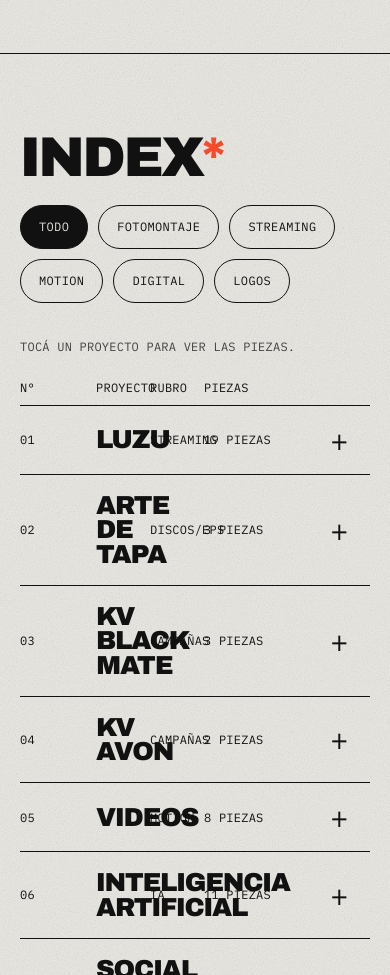
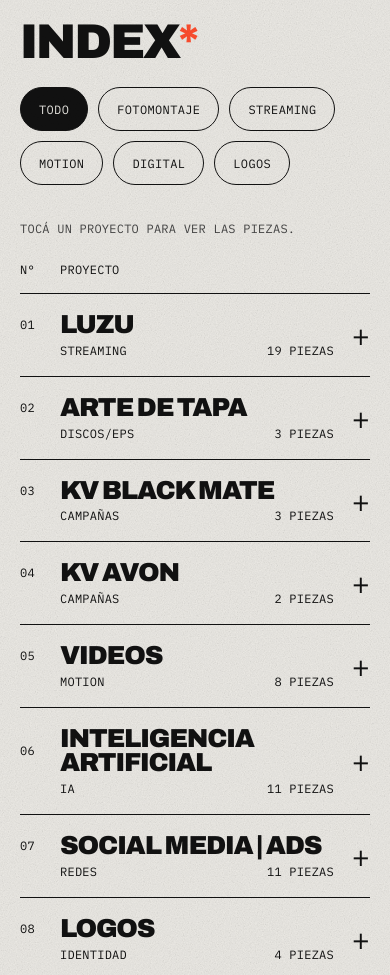
Before and after one commit to blinkdgrafico-coder/blinkdgrafico-coder.github.io, a plain HTML site: page index.html in a window 390 px wide. Shown: the part 5159-6134 px from the top of the page. Drawn offline with Linux system fonts and the light colour scheme.

Commit message:
Hacer responsive las secciones Motion e Index en mobile
Co-Authored-By: Claude Opus 5.5 <noreply@anthropic.com>
Claude-Session: https://claude.ai/code/session_018S39AXdbkyqRb7GfYYxiiB

```diff
--- a/index.html
+++ b/index.html
@@ -33,6 +33,22 @@ a:hover{color:#111111}
 .tag{cursor:pointer;border:1.5px solid #111111;border-radius:999px;padding:10px 18px;min-height:44px;box-sizing:border-box;font-family:'IBM Plex Mono',monospace;font-size:12px;text-transform:uppercase;letter-spacing:0.03em}
 .hscroll{display:flex;gap:16px;overflow-x:auto;scrollbar-width:thin}
 @media (prefers-reduced-motion: reduce){.mq,.mq-slow,.live{animation:none}}
+@media (max-width: 700px){
+#motion h2,#trabajo h2{font-size:12.5vw!important}
+.ix{grid-template-columns:28px minmax(0,1fr) auto 24px!important;column-gap:12px!important;row-gap:6px!important}
+.ix>:nth-child(1){grid-column:1;grid-row:1}
+.ix>:nth-child(2){grid-column:2/4;grid-row:1}
+.ix>:nth-child(3){grid-column:2;grid-row:2}
+.ix>:nth-child(4){grid-column:3;grid-row:2;text-align:right}
+.ix>:nth-child(5){grid-column:4;grid-row:1/3;text-align:right}
+.ix-head>:nth-child(3),.ix-head>:nth-child(4){display:none}
+.ix .disp{overflow-wrap:anywhere}
+.gal{height:300px!important}
+.mscroll{height:auto!important;align-items:flex-start}
+.mscroll>div{height:auto!important;width:84vw}
+.mscroll>div:has(video[style*="720 / 1280"]){width:62vw}
+.mscroll video{flex:none!important;width:100%;height:auto}
+}
 </style>
 </head>
 <body>
@@ -183,7 +199,7 @@ a:hover{color:#111111}
 <h2 class="disp" style="margin: 0; font-size: clamp(56px, 9vw, 150px)">Motion<span style="color: #FF4D2E">*</span></h2>
 <p class="mono" style="margin: 0; max-width: 340px; line-height: 1.6">Reels, animaciones y videos para marcas. Deslizá → y dale play.</p>
 </div>
-<div class="hscroll" style="padding: 0 clamp(20px, 4vw, 56px) 12px; height: 560px">
+<div class="hscroll mscroll" style="padding: 0 clamp(20px, 4vw, 56px) 12px; height: 560px">
 <div style="flex: none; height: 100%; display: flex; flex-direction: column; gap: 10px">
 <video src="assets/video00.mp4" poster="assets/video00p.jpg" controls muted loop playsinline preload="none" aria-label="Video 1" style="flex: 1; min-height: 0; aspect-ratio: 1280 / 720; background: #111111; display: block"></video>
 <span class="mono">Video 1</span>
@@ -232,11 +248,11 @@ a:hover{color:#111111}
 </div>
 </div>
 <p class="mono" style="margin: 0 0 16px; color: #444444">Tocá un proyecto para ver las piezas.</p>
-<div class="mono" style="display: grid; grid-template-columns: 60px minmax(0, 1fr) minmax(0, 1fr) 110px 40px; gap: 16px; padding: 10px 0; border-bottom: 1.5px solid #111111">
+<div class="mono ix ix-head" style="display: grid; grid-template-columns: 60px minmax(0, 1fr) minmax(0, 1fr) 110px 40px; gap: 16px; padding: 10px 0; border-bottom: 1.5px solid #111111">
 <span>N°</span><span>Proyecto</span><span>Rubro</span><span>Piezas</span><span></span>
 </div>
 <div class="proj" data-g="streaming" style="border-bottom: 1px solid #111111">
-<button type="button" class="row" aria-expanded="false" aria-controls="g-luzu" style="display: grid; grid-template-columns: 60px minmax(0, 1fr) minmax(0, 1fr) 110px 40px; gap: 16px; align-items: center; width: 100%; padding: 18px 0; background: transparent; border: 0; text-align: left; cursor: pointer; color: inherit; font: inherit">
+<button type="button" class="row ix" aria-expanded="false" aria-controls="g-luzu" style="display: grid; grid-template-columns: 60px minmax(0, 1fr) minmax(0, 1fr) 110px 40px; gap: 16px; align-items: center; width: 100%; padding: 18px 0; background: transparent; border: 0; text-align: left; cursor: pointer; color: inherit; font: inherit">
 <span class="mono">01</span>
 <span class="disp" style="font-size: clamp(26px, 3.4vw, 50px); line-height: 0.95">Luzu</span>
 <span class="mono">Streaming</span>
@@ -266,7 +282,7 @@ a:hover{color:#111111}
 </div>
 </div>
 <div class="proj" data-g="fotomontaje" style="border-bottom: 1px solid #111111">
-<button type="button" class="row" aria-expanded="false" aria-controls="g-tapa" style="display: grid; grid-template-columns: 60px minmax(0, 1fr) minmax(0, 1fr) 110px 40px; gap: 16px; align-items: center; width: 100%; padding: 18px 0; background: transparent; border: 0; text-align: left; cursor: pointer; color: inherit; font: inherit">
+<button type="button" class="row ix" aria-expanded="false" aria-controls="g-tapa" style="display: grid; grid-template-columns: 60px minmax(0, 1fr) minmax(0, 1fr) 110px 40px; gap: 16px; align-items: center; width: 100%; padding: 18px 0; background: transparent; border: 0; text-align: left; cursor: pointer; color: inherit; font: inherit">
 <span class="mono">02</span>
 <span class="disp" style="font-size: clamp(26px, 3.4vw, 50px); line-height: 0.95">Arte de tapa</span>
 <span class="mono">Discos/EPs</span>
@@ -280,7 +296,7 @@ a:hover{color:#111111}
 </div>
 </div>
 <div class="proj" data-g="fotomontaje" style="border-bottom: 1px solid #111111">
-<button type="button" class="row" aria-expanded="false" aria-controls="g-blackmate" style="display: grid; grid-template-columns: 60px minmax(0, 1fr) minmax(0, 1fr) 110px 40px; gap: 16px; align-items: center; width: 100%; padding: 18px 0; background: transparent; border: 0; text-align: left; cursor: pointer; color: inherit; font: inherit">
+<button type="button" class="row ix" aria-expanded="false" aria-controls="g-blackmate" style="display: grid; grid-template-columns: 60px minmax(0, 1fr) minmax(0, 1fr) 110px 40px; gap: 16px; align-items: center; width: 100%; padding: 18px 0; background: transparent; border: 0; text-align: left; cursor: pointer; color: inherit; font: inherit">
 <span class="mono">03</span>
 <span class="disp" style="font-size: clamp(26px, 3.4vw, 50px); line-height: 0.95">KV Black Mate</span>
 <span class="mono">Campañas</span>
@@ -294,7 +310,7 @@ a:hover{color:#111111}
 </div>
 </div>
 <div class="proj" data-g="fotomontaje" style="border-bottom: 1px solid #111111">
-<button type="button" class="row" aria-expanded="false" aria-controls="g-avon" style="display: grid; grid-template-columns: 60px minmax(0, 1fr) minmax(0, 1fr) 110px 40px; gap: 16px; align-items: center; width: 100%; padding: 18px 0; background: transparent; border: 0; text-align: left; cursor: pointer; color: inherit; font: inherit">
+<button type="button" class="row ix" aria-expanded="false" aria-controls="g-avon" style="display: grid; grid-template-columns: 60px minmax(0, 1fr) minmax(0, 1fr) 110px 40px; gap: 16px; align-items: center; width: 100%; padding: 18px 0; background: transparent; border: 0; text-align: left; cursor: pointer; color: inherit; font: inherit">
 <span class="mono">04</span>
 <span class="disp" style="font-size: clamp(26px, 3.4vw, 50px); line-height: 0.95">KV Avon</span>
 <span class="mono">Campañas</span>
@@ -307,7 +323,7 @@ a:hover{color:#111111}
 </div>
 </div>
 <div class="proj" data-g="motion" style="border-bottom: 1px solid #111111">
-<button type="button" class="row" aria-expanded="false" aria-controls="g-videos" style="display: grid; grid-template-columns: 60px minmax(0, 1fr) minmax(0, 1fr) 110px 40px; gap: 16px; align-items: center; width: 100%; padding: 18px 0; background: transparent; border: 0; text-align: left; cursor: pointer; color: inherit; font: inherit">
+<button type="button" class="row ix" aria-expanded="false" aria-controls="g-videos" style="display: grid; grid-template-columns: 60px minmax(0, 1fr) minmax(0, 1fr) 110px 40px; gap: 16px; align-items: center; width: 100%; padding: 18px 0; background: transparent; border: 0; text-align: left; cursor: pointer; color: inherit; font: inherit">
 <span class="mono">05</span>
 <span class="disp" style="font-size: clamp(26px, 3.4vw, 50px); line-height: 0.95">Videos</span>
 <span class="mono">Motion</span>
@@ -326,7 +342,7 @@ a:hover{color:#111111}
 </div>
 </div>
 <div class="proj" data-g="fotomontaje" style="border-bottom: 1px solid #111111">
-<button type="button" class="row" aria-expanded="false" aria-controls="g-ia" style="display: grid; grid-template-columns: 60px minmax(0, 1fr) minmax(0, 1fr) 110px 40px; gap: 16px; align-items: center; width: 100%; padding: 18px 0; background: transparent; border: 0; text-align: left; cursor: pointer; color: inherit; font: inherit">
+<button type="button" class="row ix" aria-expanded="false" aria-controls="g-ia" style="display: grid; grid-template-columns: 60px minmax(0, 1fr) minmax(0, 1fr) 110px 40px; gap: 16px; align-items: center; width: 100%; padding: 18px 0; background: transparent; border: 0; text-align: left; cursor: pointer; color: inherit; font: inherit">
 <span class="mono">06</span>
 <span class="disp" style="font-size: clamp(26px, 3.4vw, 50px); line-height: 0.95">Inteligencia artificial</span>
 <span class="mono">IA</span>
@@ -348,7 +364,7 @@ a:hover{color:#111111}
 </div>
 </div>
 <div class="proj" data-g="digital" style="border-bottom: 1px solid #111111">
-<button type="button" class="row" aria-expanded="false" aria-controls="g-redes" style="display: grid; grid-template-columns: 60px minmax(0, 1fr) minmax(0, 1fr) 110px 40px; gap: 16px; align-items: center; width: 100%; padding: 18px 0; background: transparent; border: 0; text-align: left; cursor: pointer; color: inherit; font: inherit">
+<button type="button" class="row ix" aria-expanded="false" aria-controls="g-redes" style="display: grid; grid-template-columns: 60px minmax(0, 1fr) minmax(0, 1fr) 110px 40px; gap: 16px; align-items: center; width: 100%; padding: 18px 0; background: transparent; border: 0; text-align: left; cursor: pointer; color: inherit; font: inherit">
 <span class="mono">07</span>
 <span class="disp" style="font-size: clamp(26px, 3.4vw, 50px); line-height: 0.95">Social media | Ads</span>
 <span class="mono">Redes</span>
@@ -370,7 +386,7 @@ a:hover{color:#111111}
 </div>
 </div>
 <div class="proj" data-g="logos" style="border-bottom: 1px solid #111111">
-<button type="button" class="row" aria-expanded="false" aria-controls="g-logos" style="display: grid; grid-template-columns: 60px minmax(0, 1fr) minmax(0, 1fr) 110px 40px; gap: 16px; align-items: center; width: 100%; padding: 18px 0; background: transparent; border: 0; text-align: left; cursor: pointer; color: inherit; font: inherit">
+<button type="button" class="row ix" aria-expanded="false" aria-controls="g-logos" style="display: grid; grid-template-columns: 60px minmax(0, 1fr) minmax(0, 1fr) 110px 40px; gap: 16px; align-items: center; width: 100%; padding: 18px 0; background: transparent; border: 0; text-align: left; cursor: pointer; color: inherit; font: inherit">
 <span class="mono">08</span>
 <span class="disp" style="font-size: clamp(26px, 3.4vw, 50px); line-height: 0.95">Logos</span>
 <span class="mono">Identidad</span>
@@ -385,7 +401,7 @@ a:hover{color:#111111}
 </div>
 </div>
 <div class="proj" data-g="digital" style="border-bottom: 1px solid #111111">
-<button type="button" class="row" aria-expanded="false" aria-controls="g-mail" style="display: grid; grid-template-columns: 60px minmax(0, 1fr) minmax(0, 1fr) 110px 40px; gap: 16px; align-items: center; width: 100%; padding: 18px 0; background: transparent; border: 0; text-align: left; cursor: pointer; color: inherit; font: inherit">
+<button type="button" class="row ix" aria-expanded="false" aria-controls="g-mail" style="display: grid; grid-template-columns: 60px minmax(0, 1fr) minmax(0, 1fr) 110px 40px; gap: 16px; align-items: center; width: 100%; padding: 18px 0; background: transparent; border: 0; text-align: left; cursor: pointer; color: inherit; font: inherit">
 <span class="mono">09</span>
 <span class="disp" style="font-size: clamp(26px, 3.4vw, 50px); line-height: 0.95">Mailing</span>
 <span class="mono">Digital</span>
@@ -404,7 +420,7 @@ a:hover{color:#111111}
 </div>
 </div>
 <div class="proj" data-g="digital" style="border-bottom: 1px solid #111111">
-<button type="button" class="row" aria-expanded="false" aria-controls="g-banner" style="display: grid; grid-template-columns: 60px minmax(0, 1fr) minmax(0, 1fr) 110px 40px; gap: 16px; align-items: center; width: 100%; padding: 18px 0; background: transparent; border: 0; text-align: left; cursor: pointer; color: inherit; font: inherit">
+<button type="button" class="row ix" aria-expanded="false" aria-controls="g-banner" style="display: grid; grid-template-columns: 60px minmax(0, 1fr) minmax(0, 1fr) 110px 40px; gap: 16px; align-items: center; width: 100%; padding: 18px 0; background: transparent; border: 0; text-align: left; cursor: pointer; color: inherit; font: inherit">
 <span class="mono">10</span>
 <span class="disp" style="font-size: clamp(26px, 3.4vw, 50px); line-height: 0.95">Banners web</span>
 <span class="mono">Digital</span>
```
